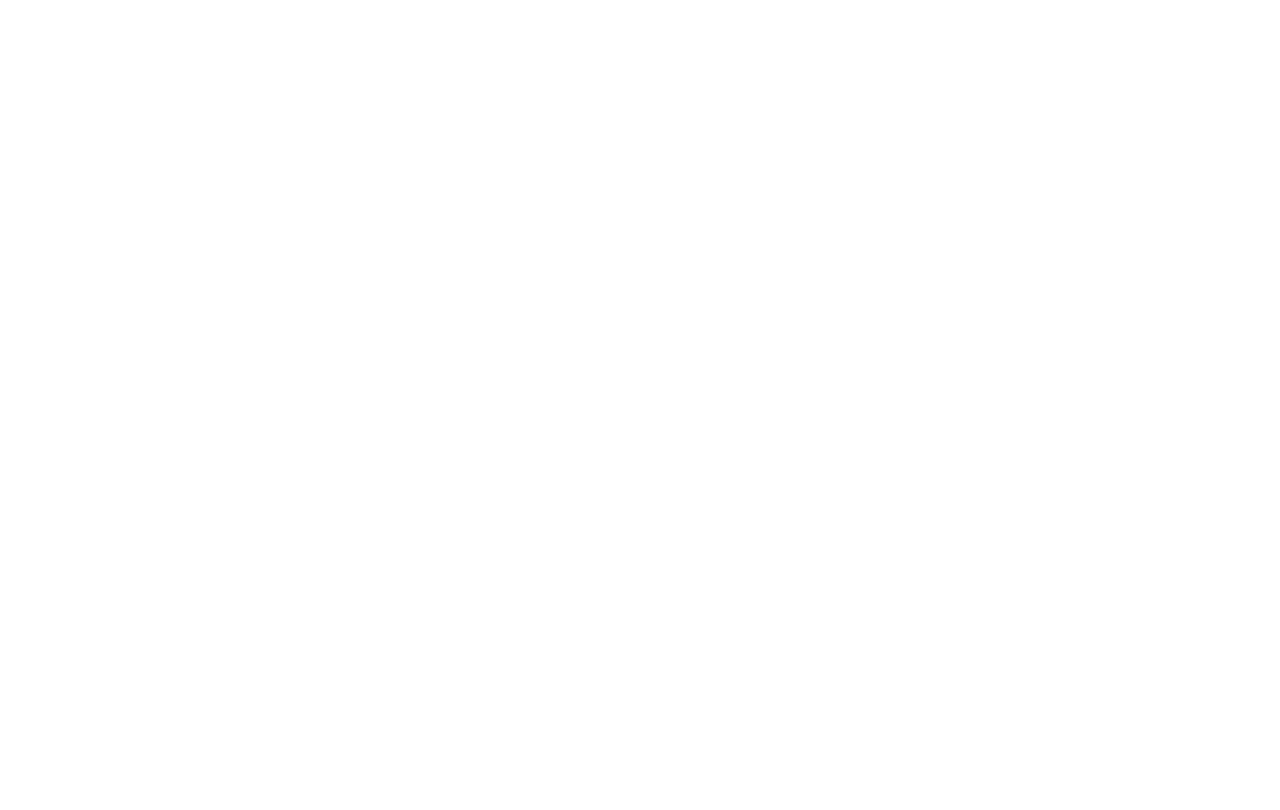
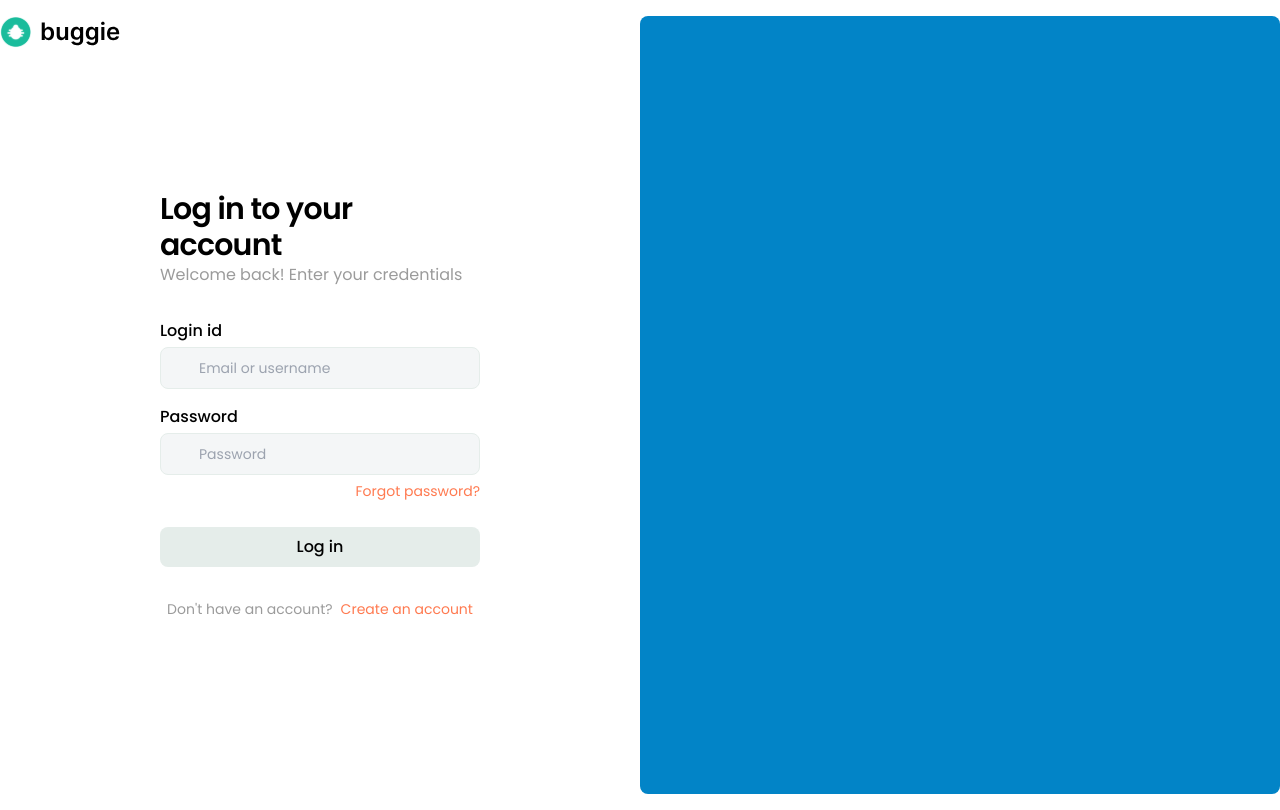
Before and after one commit to Ayub-Ian/buggie-tracker, a React (Create React App) app in the folder client/: page /login in a window 1280 px wide. Built offline with nearby package versions, Linux system fonts and the light colour scheme.

Commit message:
layout: login, register

```diff
--- a/client/src/App.js
+++ b/client/src/App.js
@@ -1,7 +1,16 @@
+import { BrowserRouter, Route, Routes } from "react-router-dom";
+import Login from "./features/auth/Login";
+import Register from "./features/auth/Register";
 
 function App() {
   return (
     <div className="App">
+      <BrowserRouter>
+        <Routes>
+          <Route path="login" element={<Login />} />
+          <Route path="register" element={<Register />} />
+        </Routes>
+      </BrowserRouter>
     </div>
   );
 }
--- /dev/null
+++ b/client/src/components/input/Input.js
@@ -0,0 +1,12 @@
+import React from 'react'
+
+function Input({ label, type, placeholder = null, }) {
+  return (
+    <div className='tw-flex tw-flex-col tw-gap-1 tw-mt-4 tw-w-full'>
+    <label className=' tw-font-medium'>{label}</label>
+    <input type={type} placeholder={placeholder} className='form--field placeholder:tw-text-sm' />
+</div>
+  )
+}
+
+export default Input
--- /dev/null
+++ b/client/src/components/layouts/AuthLayout.js
@@ -0,0 +1,29 @@
+import React from 'react'
+import logo from '../../assets/logo.svg'
+
+export const AuthLayout = ({ heading, statement, children }) => {
+  return (
+    <div>
+        <div className='tw-container tw-w-full tw-h-full'>
+            <div className=' tw-my-4 tw-flex tw-w-full' >
+                <div className='tw-flex-1 tw-relative'>
+                <img src={logo} alt="logo" />
+                <div className='center'>
+                    <div className='tw-h-full tw-w-full tw-flex tw-flex-col tw-items-center'>
+                        <div className=' tw-mb-4 '>
+                            <h1 className=' tw-font-semibold tw-text-3xl tw-tracking-tight '>{heading}</h1>
+                            <p className=' tw-text-accent-gray'>{statement}</p>
+                        </div>
+                            {children}
+                        </div>
+                    </div>
+                </div>
+                <div className='tw-flex-1  tw-relative tw-h-778'>
+                    <div className=' tw-absolute tw-inset-0 tw-bg-sky-600 tw-rounded-lg tw-min-h-0'></div>
+                </div>
+            </div>
+        </div>
+    </div>
+
+  )
+}
--- /dev/null
+++ b/client/src/features/auth/Login.js
@@ -0,0 +1,26 @@
+import React from 'react'
+import { Link } from 'react-router-dom'
+import Input from '../../components/input/Input'
+import { AuthLayout } from '../../components/layouts/AuthLayout'
+
+function Login() {
+  return (
+    <AuthLayout heading="Log in to your account" statement="Welcome back! Enter your credentials">
+
+        <form className=' tw-w-full'>
+            <Input type="text" label="Login id" placeholder="Email or username" />
+            <Input type="password" label="Password" placeholder="Password" />
+            <div className='tw-mt-1 tw-float-right'>
+                <Link className=' tw-text-sm tw-text-accent-orange '> Forgot password?</Link>
+            </div>
+            <input type="submit" className=' tw-bg-accent-primary tw-w-full tw-py-2 tw-mt-6 tw-rounded-lg tw-font-medium tw-transition-all tw-duration-200 hover:tw-bg-accent-green hover:tw-scale-95 hover:tw-text-white' value='Log in'/>
+        </form>
+        <span className='tw-flex tw-gap-2 tw-text-sm tw-mt-8'>
+            <p className=' tw-text-accent-gray'>Don't have an account?</p>
+            <Link to="/register" className=' tw-text-accent-orange hover:tw-underline'>Create an account</Link>
+        </span>
+    </AuthLayout>
+  )
+}
+
+export default Login
--- /dev/null
+++ b/client/src/features/auth/Register.js
@@ -0,0 +1,26 @@
+import React from 'react'
+import { Link } from 'react-router-dom'
+import Input from '../../components/input/Input'
+import { AuthLayout } from '../../components/layouts/AuthLayout'
+
+function Register() {
+  return (
+    <AuthLayout heading="Create your account" statement="Welcome to the team! Enter your details">
+
+    <form className=' tw-w-full'>
+        <Input type="text" label="Full name" placeholder="e.g Jane Doe" />
+        <Input type="text" label="Username" placeholder="e.g jane_d03" />
+        <Input type="email" label="Email address" placeholder="e.g youremail@domain.com" />
+        <Input type="password" label="Password" placeholder="Strong unique password" />
+        <Input type="password" label="Confirm password" placeholder="Repeat your password" />
+        <input type="submit" className=' tw-bg-accent-primary tw-w-full tw-py-2 tw-mt-6 tw-rounded-lg tw-font-medium tw-transition-all tw-duration-200 hover:tw-bg-accent-green hover:tw-scale-95 hover:tw-text-white' value='Log in'/>
+    </form>
+    <span className='tw-flex tw-gap-2 tw-text-sm tw-mt-8'>
+        <p className=' tw-text-accent-gray'>Already have an account?</p>
+        <Link to="/login" className=' tw-text-accent-orange hover:tw-underline'>Log in account</Link>
+    </span>
+</AuthLayout>
+  )
+}
+
+export default Register
--- a/client/src/index.css
+++ b/client/src/index.css
@@ -1,6 +1,15 @@
+@import url('https://fonts.googleapis.com/css2?family=Poppins:wght@100;200;300;400;500;600;700;800;900&display=swap');
+
 @tailwind base;
 @tailwind components;
 @tailwind utilities;
+
+* {
+  padding: 0;
+  margin: 0;
+  box-sizing: border-box;
+  font-family: 'Poppins', sans-serif;
+}
 
 body {
   margin: 0;
@@ -15,3 +24,27 @@ code {
   font-family: source-code-pro, Menlo, Monaco, Consolas, 'Courier New',
     monospace;
 }
+
+
+.center {
+  position: absolute;
+  top: 50%;
+  left: 50%;
+  transform: translate(-50%,-50%);
+}
+
+.form--field {
+  background: #F4F6F7;
+  border: 1px solid #E5EDEA;
+  border-radius: 8px;
+  padding-top: 8px;
+  padding-bottom: 8px;
+  padding-left: 38px;
+  outline: none;
+  width: 100%;
+}
+
+.form--field:active, .form--field:focus {
+  border-color: #FF7A50;
+  background: #fff;
+}
--- a/client/tailwind.config.js
+++ b/client/tailwind.config.js
@@ -5,7 +5,21 @@ module.exports = {
     "./src/**/*.{js,jsx,ts,tsx}",
   ],
   theme: {
-    extend: {},
+    container: {
+      center: true,
+    },
+    extend: {
+      height:{
+        '778': '778px'
+      },
+      colors: {
+        'accent-gray': "#9b9b9b",
+        'accent-smoke': '#F4F6F7',
+        'accent-primary': '#E5EDEA',
+        'accent-green': '#1ABC9C',
+        'accent-orange': '#FF7A50'
+      }
+    },
   },
   plugins: [],
 }
```
Also changed, not shown: client/src/assets/logo.svg (added).
